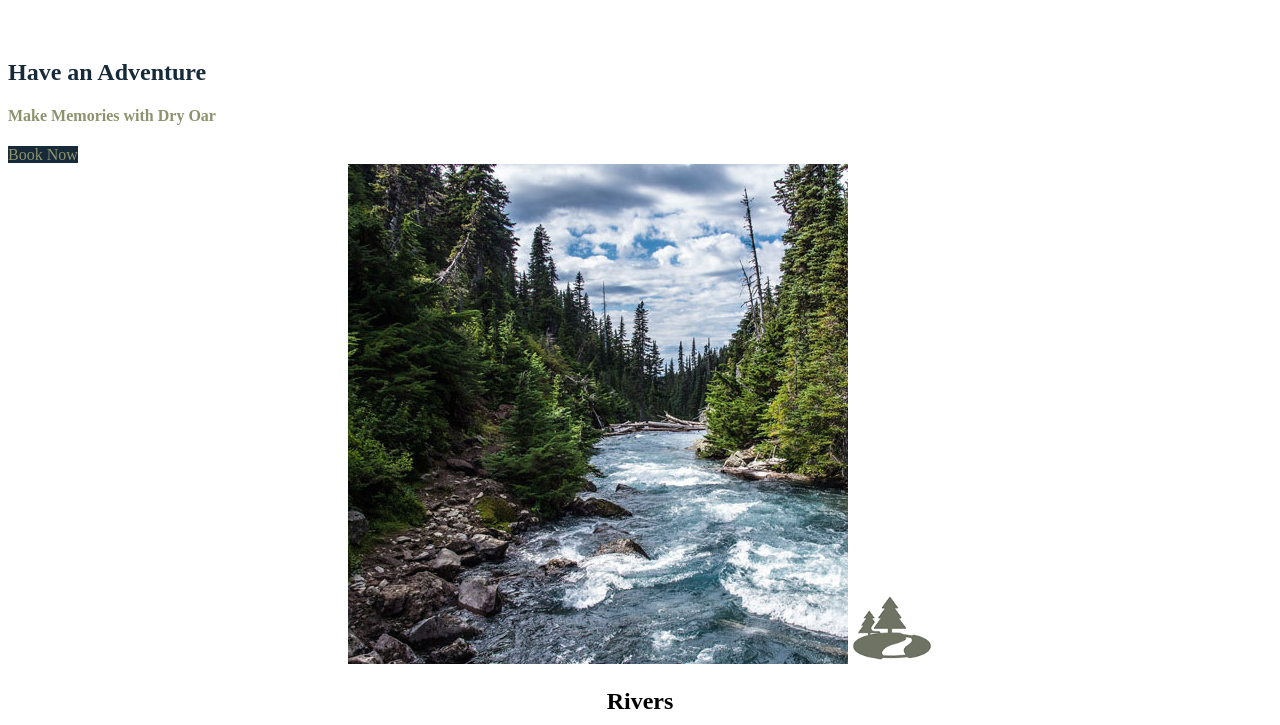
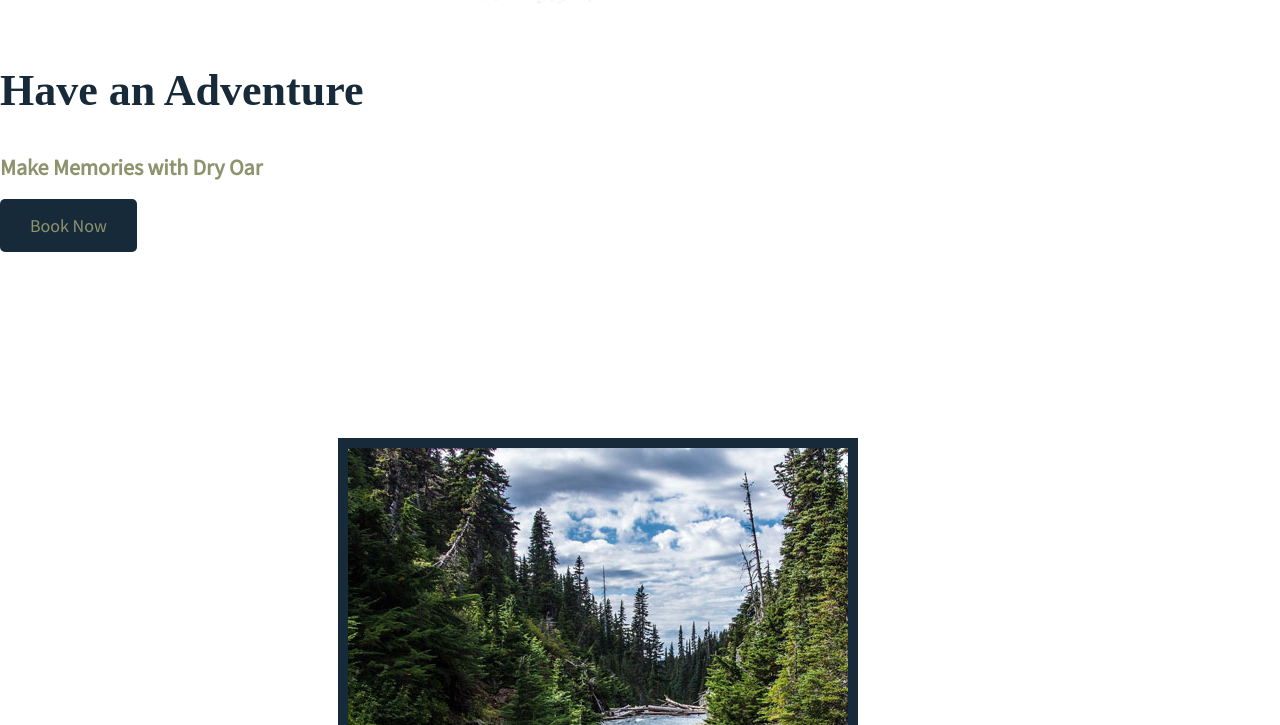
Before and after one commit to AlexandraErickson/wdd130, a plain HTML site: page wdd130/wwr/wwrhome.html in a window 1280 px wide. Shown: the part 915-1640 px from the top of the page. Drawn offline with Linux system fonts and the light colour scheme; a web font is replaced by a local one.

Commit message:
font & formating

```diff
--- a/wdd130/wwr/styles/wwrstyles.css
+++ b/wdd130/wwr/styles/wwrstyles.css
@@ -1,26 +1,45 @@
+@import url('https://fonts.googleapis.com/css2?family=Delicious+Handrawn&family=Source+Sans+Pro&display=swap');
 body{
     background-color: white;
+    font-family: 'Source Sans Pro';
+    font-size: 22px;
+    margin: 0;
+    padding: 0;
 }
 #content{
     max-width: 1600px;
     margin: 0 auto;
 }
-header{
-    background-color: #172A3A;
+main section img{
+    box-sizing: border-box;
+}
+h1{
+    font-family: 'Delicious Handrawn';
+}
+h2{
+    margin: 0;
 }
 h4{
     color: #8E936D;
 }
+header{
+    background-color: #172A3A;
+}
 .logo{
     width: 80px;
 }
+#logo-link{
+    padding-top: 5px;
+}
 .icon{
     width: 80px;
+    padding-top: 10px;
 }
 nav a{
     text-align: center;
     color: #A2AD59;
     text-decoration: none;
+    padding: 35px;
 }
 nav a:hover{
     background-color: #8E936D;
@@ -28,6 +47,8 @@ nav a:hover{
 }
 .home-title{
     color: #172A3A;
+    font-size: 2em;
+    margin-top: 10px;
 }
 #hero-msg h1, #hero-msg h4{
     text-align: center;
@@ -41,10 +62,20 @@ nav a:hover{
 main section{
     text-align: center;
 }
+.rivers-card, .camping-card, .rapids-card{
+    margin: 200px 0;
+}
+.card-img{
+    border: #172A3A solid 10px;
+}
 .book, .join{
     background-color: #172A3A;
     color: #8E936D;
     text-decoration: none;
+    font-size: 18px;
+    padding: 15px 30px;
+    margin-top: 50px;
+    border-radius: 5px;
 }
 .book:hover, .join:hover{
     background-color: #8E936D;
@@ -56,16 +87,22 @@ main section{
 }
 .msg{
     background-color: #172A3A;
+    line-height: 1.5em;
+    padding: 35px;
 }
 .msg h2{
     color: #598381;
 }
 .msg p{
     color: #172A3A;
+    font-size: .8em;
+    padding-bottom: 15px;
 }
 footer{
     background-color: #598381;
     color: #A2AD59;
+    padding: 25px 50px;
+    margin-top: 200px;
 }
 footer a{
     color: #A2AD59;
@@ -80,3 +117,6 @@ footer p{
 footer p a:hover{
     text-decoration: underline;
 }
+footer .social img{
+    padding-top: 15px;
+}
```
